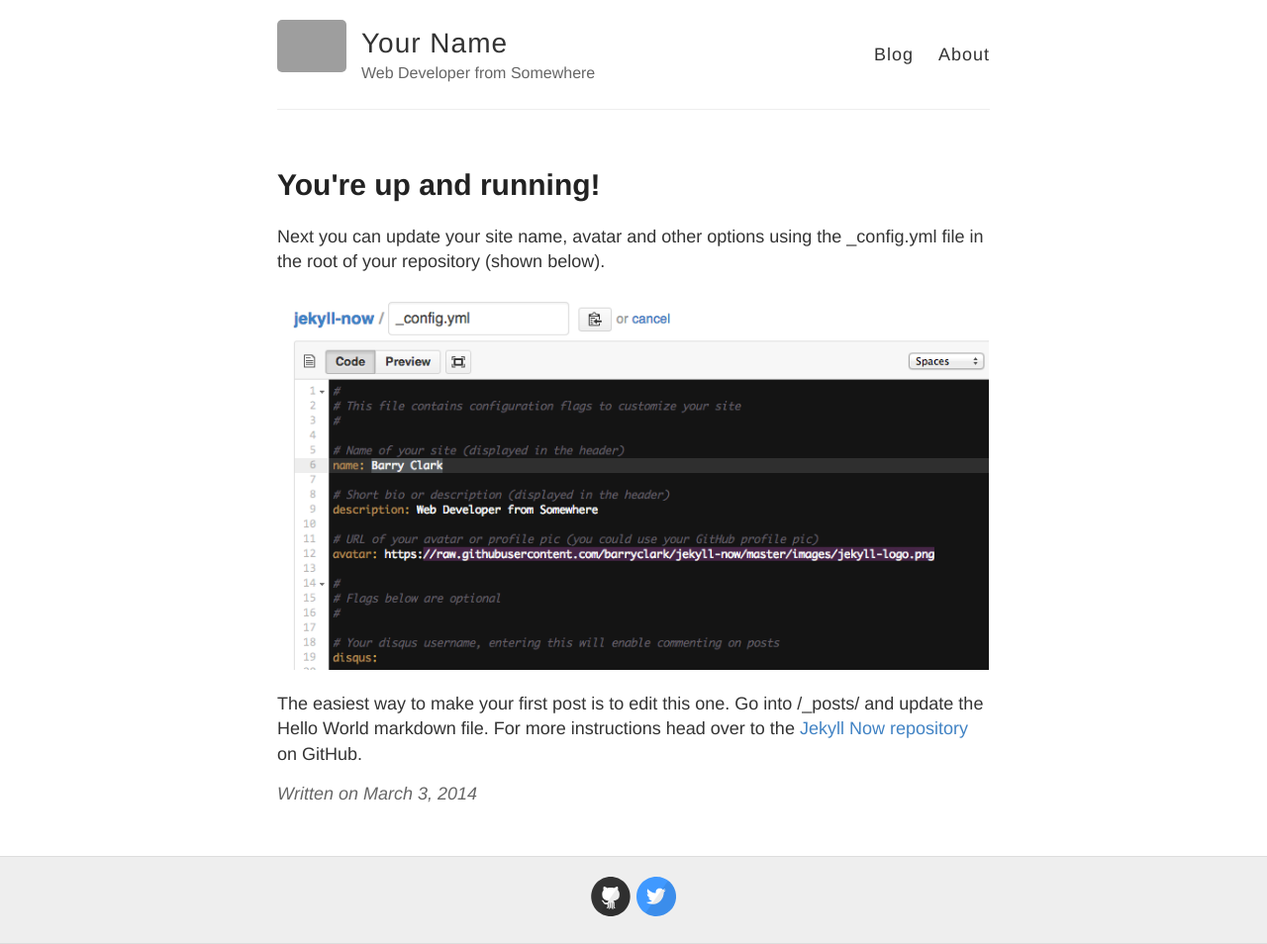
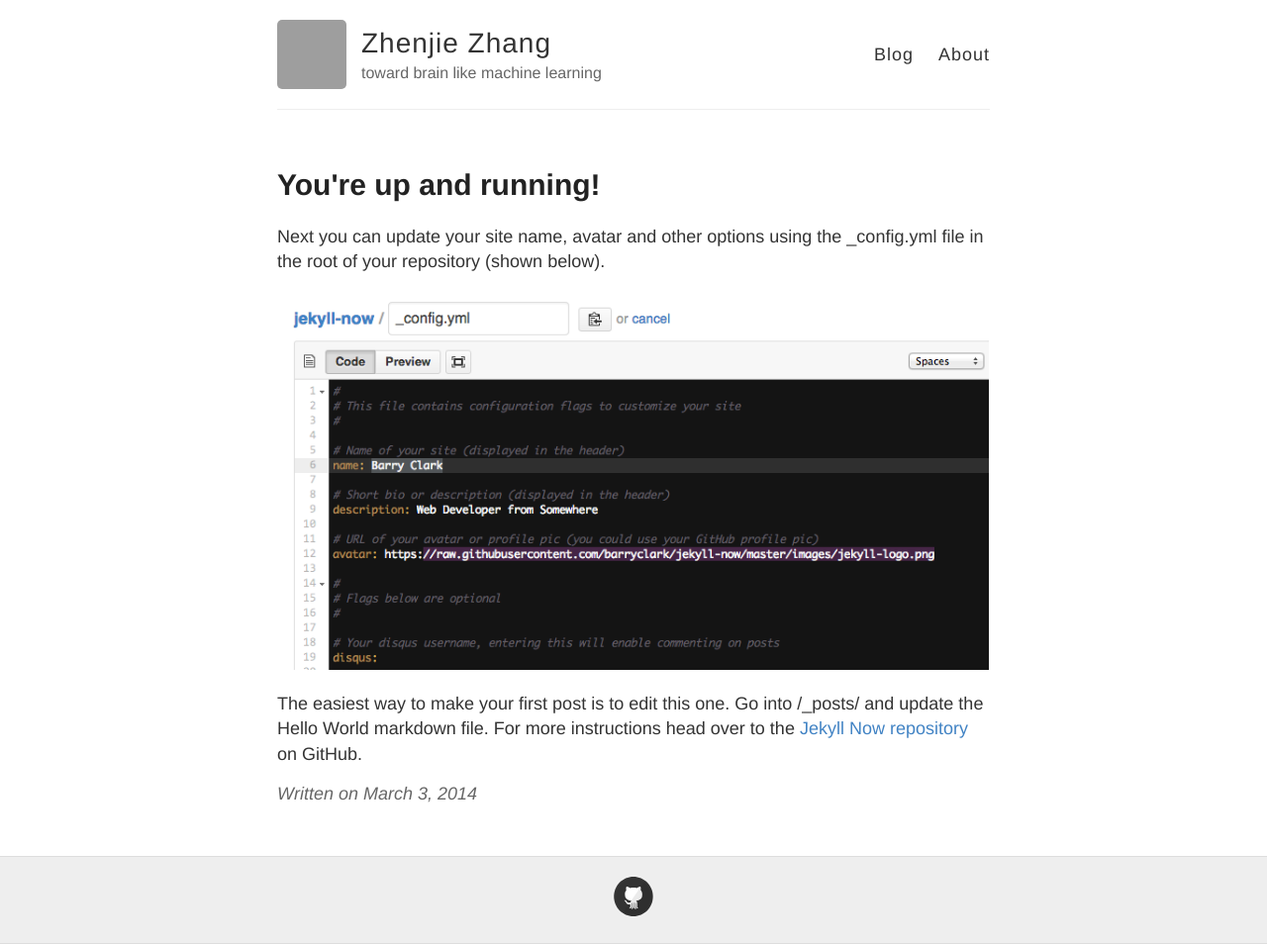
Before and after one commit to zhenjiezhang/zhenjiezhang.github.io, a Jekyll site: the page built from _posts/2014-3-3-Hello-World.md, in a window 1280 px wide. Shown: the whole page at 99% size. Built offline with Jekyll 4.4.1, drawn with Linux system fonts in a browser that asks for light colours; grey boxes are pictures that could not be loaded.

Commit message:
Update _config.yml

```diff
--- a/_config.yml
+++ b/_config.yml
@@ -3,14 +3,13 @@
 #
 
 # Name of your site (displayed in the header)
-name: Your Name
+name: Zhenjie Zhang
 
 # Short bio or description (displayed in the header)
-description: Web Developer from Somewhere
+description: toward brain like machine learning
 
 # URL of your avatar or profile pic (you could use your GitHub profile pic)
-avatar: https://raw.githubusercontent.com/barryclark/jekyll-now/master/images/jekyll-logo.png
-
+avatar: https://avatars1.githubusercontent.com/u/2097992?s=400&v=4
 #
 # Flags below are optional
 #
@@ -21,13 +20,13 @@ footer-links:
   email:
   facebook:
   flickr:
-  github: barryclark/jekyll-now
+  github: zhenjiezhang
   instagram:
   linkedin:
   pinterest:
   rss: # just type anything here for a working RSS icon
-  twitter: jekyllrb
-  stackoverflow: # your stackoverflow profile, e.g. "users/50476/bart-kiers"
+  twitter:
+  stackoverflow: # your stackoverflow profile, e.g. "users/userid/username"
   youtube: # channel/<your_long_string> or user/<user-name>
   googleplus: # anything in your profile username that comes after plus.google.com/
 
```
